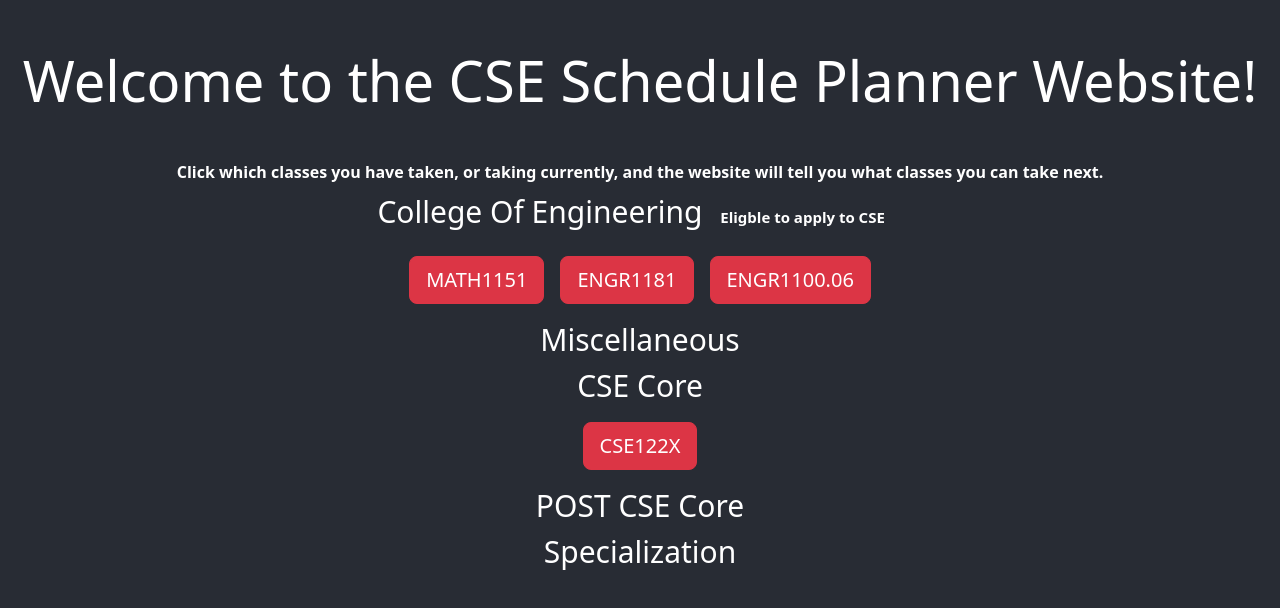
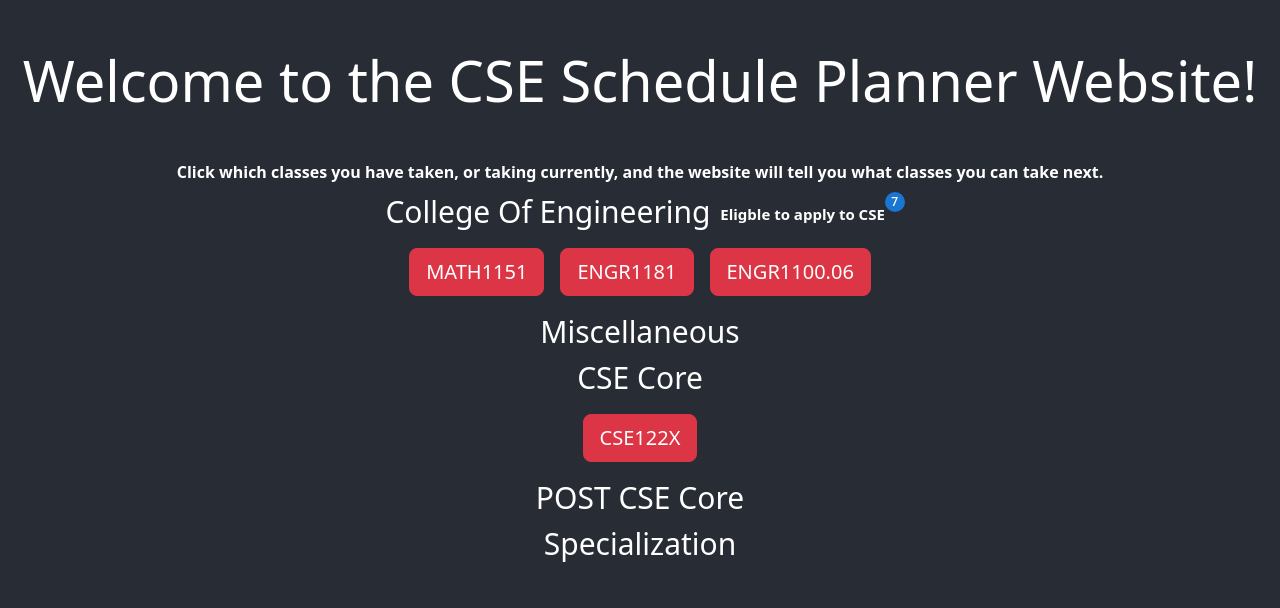
Before and after one commit to patelvndn/OSUCSEAdvisingWebsite, a React (Create React App) app: page / in a window 1280 px wide. Shown: the top 608 px of the page. Built offline with nearby package versions, Linux system fonts and the light colour scheme.

Commit message:
Added Intersting things

```diff
--- a/src/components/coeHeader.jsx
+++ b/src/components/coeHeader.jsx
@@ -2,6 +2,7 @@ import React, { Component } from "react";
 import { styled } from "@mui/material/styles";
 import Tooltip, { tooltipClasses } from "@mui/material/Tooltip";
 import Fade from "@mui/material/Fade";
+import Badge from "@mui/material/Badge";
 
 const HtmlTooltip = styled(({ className, ...props }) => (
   <Tooltip {...props} classes={{ popper: className }} />
@@ -28,8 +29,7 @@ class COEHeader extends Component {
             placement="right-start"
             title={
               <React.Fragment>
-                <h6>Calculus 1</h6>
-                <p>List of Classes required to apply</p>
+                <h6>List of Classes required to apply</h6>
                 <ul>
                   <li>ENGR 1181 (Fundamentals of Engineering 1)</li>
                   <li>ENGR 1182 (Fundamentals of Engineering 2)</li>
@@ -50,9 +50,11 @@ class COEHeader extends Component {
               </React.Fragment>
             }
           >
-            <span style={this.styles} className={this.checkEligibilty()}>
-              Eligble to apply to CSE
-            </span>
+            <Badge badgeContent={this.getNumber()} color={this.getColor()}>
+              <span style={this.styles} className={"badge badge-primary"}>
+                Eligble to apply to CSE
+              </span>
+            </Badge>
           </HtmlTooltip>
         </h2>
       </div>
@@ -64,10 +66,36 @@ class COEHeader extends Component {
     fontWeight: "bolder",
   };
 
-  checkEligibilty() {
-    let x = "badge badge-pill m-2 badge-";
+  getNumber() {
+    let x = 7;
+    if (this.props.Calc1val === true) {
+      x--;
+    }
+    if (this.props.PHYSval === true) {
+      x--;
+    }
+    if (this.props.ENGR1181val === true) {
+      x--;
+    }
+    if (this.props.ENGR1182val === true) {
+      x--;
+    }
+    if (this.props.SVYval === true) {
+      x--;
+    }
+    if (this.props.SW1val === true) {
+      x--;
+    }
+    if (this.props.introJava === true) {
+      x--;
+    }
 
-    return (x += this.props.isEligible ? "success" : "danger");
+    return x;
+  }
+
+  getColor() {
+    let x = this.getNumber;
+    return x === 0 ? "success" : "primary";
   }
 }
 
```
